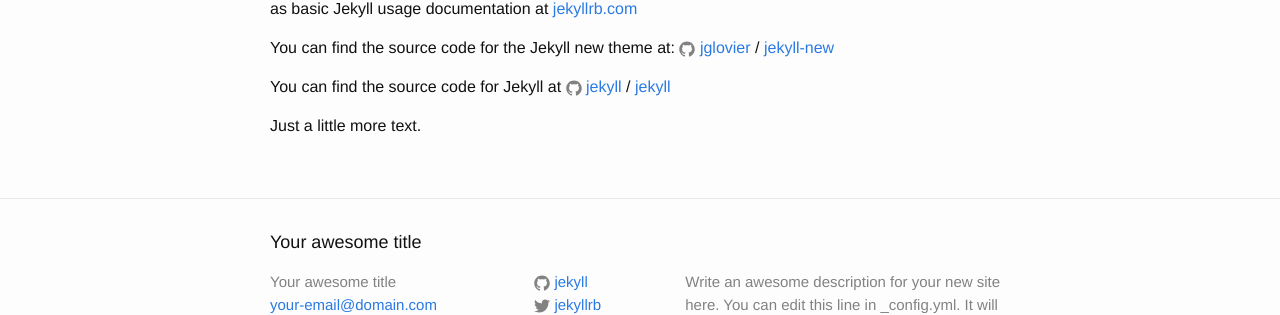
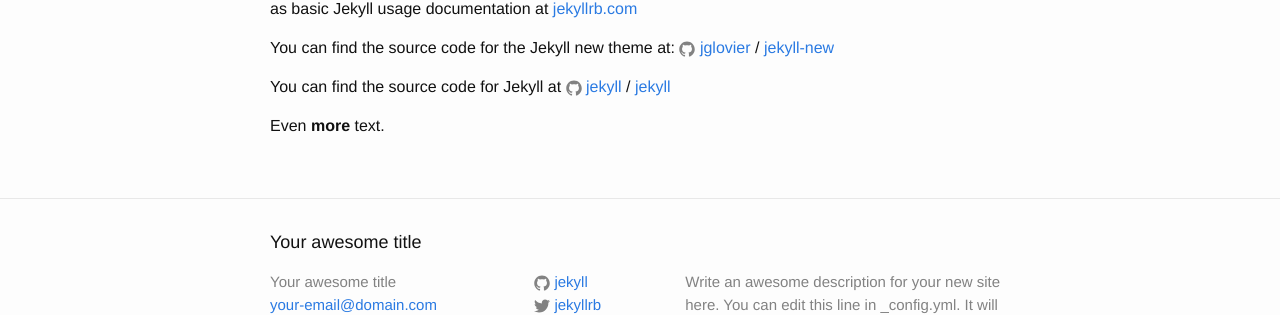
Before and after one commit to gary5199/gary5199, a Jekyll site: the page built from about.md, in a window 1280 px wide. Shown: the part 191-506 px from the top of the page. Built offline with Jekyll 4.4.1, drawn with Linux system fonts in a browser that asks for light colours.

Commit message:
Update about.md
more changes

```diff
--- a/about.md
+++ b/about.md
@@ -14,4 +14,5 @@ You can find the source code for Jekyll at
 {% include icon-github.html username="jekyll" %} /
 [jekyll](https://github.com/jekyll/jekyll)
 
-Just a little more text.
+
+Even **more** text.
```
